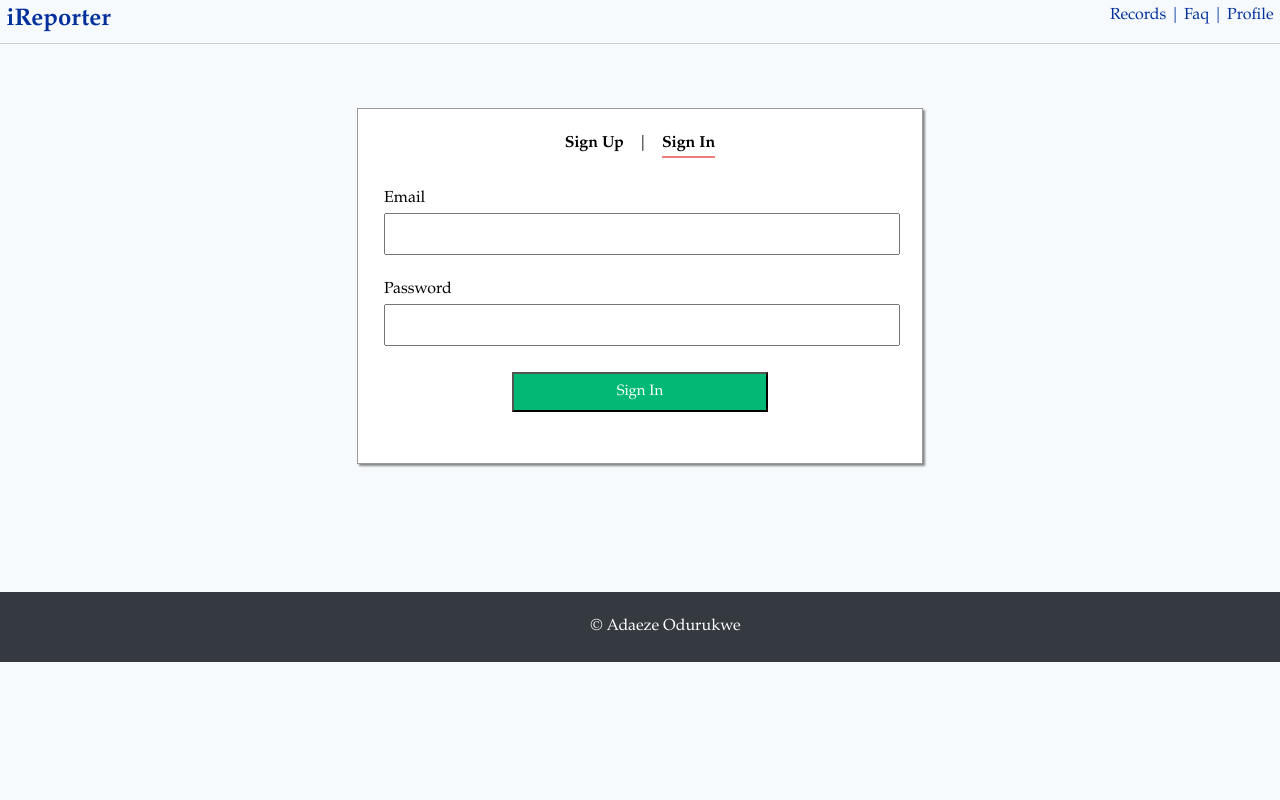
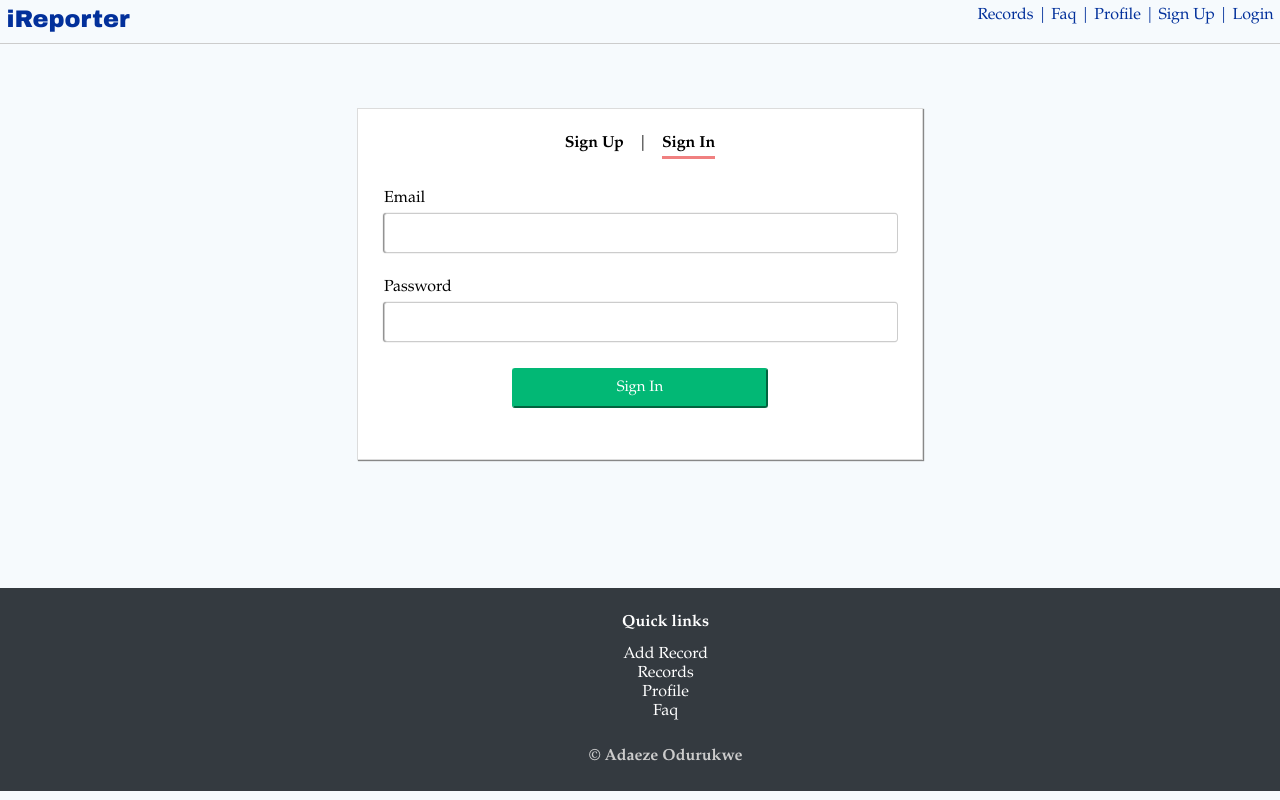
Before and after one commit to adaezeodurukwe/iReport, a website: page UI/signin.html in a window 1280 px wide. Shown: the top 800 px of the page. Drawn offline with Linux system fonts and the light colour scheme.

Commit message:
Edit sign up and login forms
- Updated navbar and footer
- Added effects to form field

[Delivers #162426890]

```diff
--- a/UI/css/main.css
+++ b/UI/css/main.css
@@ -39,6 +39,7 @@ nav{
 
 nav h2{
 	color: #02309B;
+	font-family: "Arial Black", Gadget, sans-serif;
 	width: 20%;
 	float: left;
 }
@@ -191,14 +192,13 @@ footer h4{
 	margin-bottom: 5%;
 	padding: 2%;
 	background: #ffffff;
-	border: solid 1px #999;
-	box-shadow: 2px 2px 2px #888888;
+	border: solid 1px #DCDCDC;
+	box-shadow: 1px 1px 1px #888888;
 }
 
 .form-heading{
 	text-align: center;
-/*	border-bottom: solid 1px #999;
-*/}
+}
 
 .form-heading ul{
 	padding-bottom: 2%;
@@ -214,11 +214,10 @@ footer h4{
 	text-decoration: none;
 	color: black;
 	padding-bottom: 1%;
-/*	font-size: 1.5em;
-*/}
+}
 
 .form-heading ul li a.active{
-	border-bottom: solid 2px #F08080;
+	border-bottom: solid 3px #F08080;
 }
 
 .form-container label{
@@ -228,9 +227,17 @@ footer h4{
 
 .form-container input{
 	display: block;
+	box-shadow: -1px 0px 1px #888888;
+	border: 1px solid #ccc;
+	border-radius: 3px;
 	margin-top: 1%;
 	padding: 2%;
 	width: 96%;
+}
+
+.form-container input:focus {
+	outline: 1px solid #66CDAA;
+	box-shadow: none;
 }
 
 .form-container button{
@@ -242,6 +249,13 @@ footer h4{
     font-size: 15px;
     height: 40px;
     margin: 5% auto;
+    border-color: #02B875;
+    border-radius: 3px;
+}
+
+.form-container button:hover{
+	background: #01a76a;
+	box-shadow: 0px 2px 2px #888888;
 }
 
 /*records page*/
--- a/UI/signin.html
+++ b/UI/signin.html
@@ -20,7 +20,9 @@
                     <ul>
                         <li><a href="records.html">Records |</a></li>
                         <li><a href="faq.html">Faq |</a></li>
-                        <li><a href="profile.html">Profile</a></li>
+                        <li><a href="profile.html">Profile |</a></li>
+                        <li><a href="signup.html">Sign Up |</a></li>
+                        <li><a href="signin.html">Login</a></li>
                     </ul>
                 </div>
             </div>
@@ -56,7 +58,15 @@
     	</div>
 	</div>
 	<footer>
-		<p>&copy Adaeze Odurukwe</p>
-	</footer>
+        <b>Quick links</b>
+            <ul>
+                <li>Add Record</li>
+                <li>Records</li>
+                <li>Profile</li>
+                <li>Faq</li>
+            </ul>
+        </div>
+        <h4>&copy Adaeze Odurukwe</h4>
+    </footer>
 </body>
 </html>
```
Also changed, not shown: UI/signup.html (+13 -3 lines).
